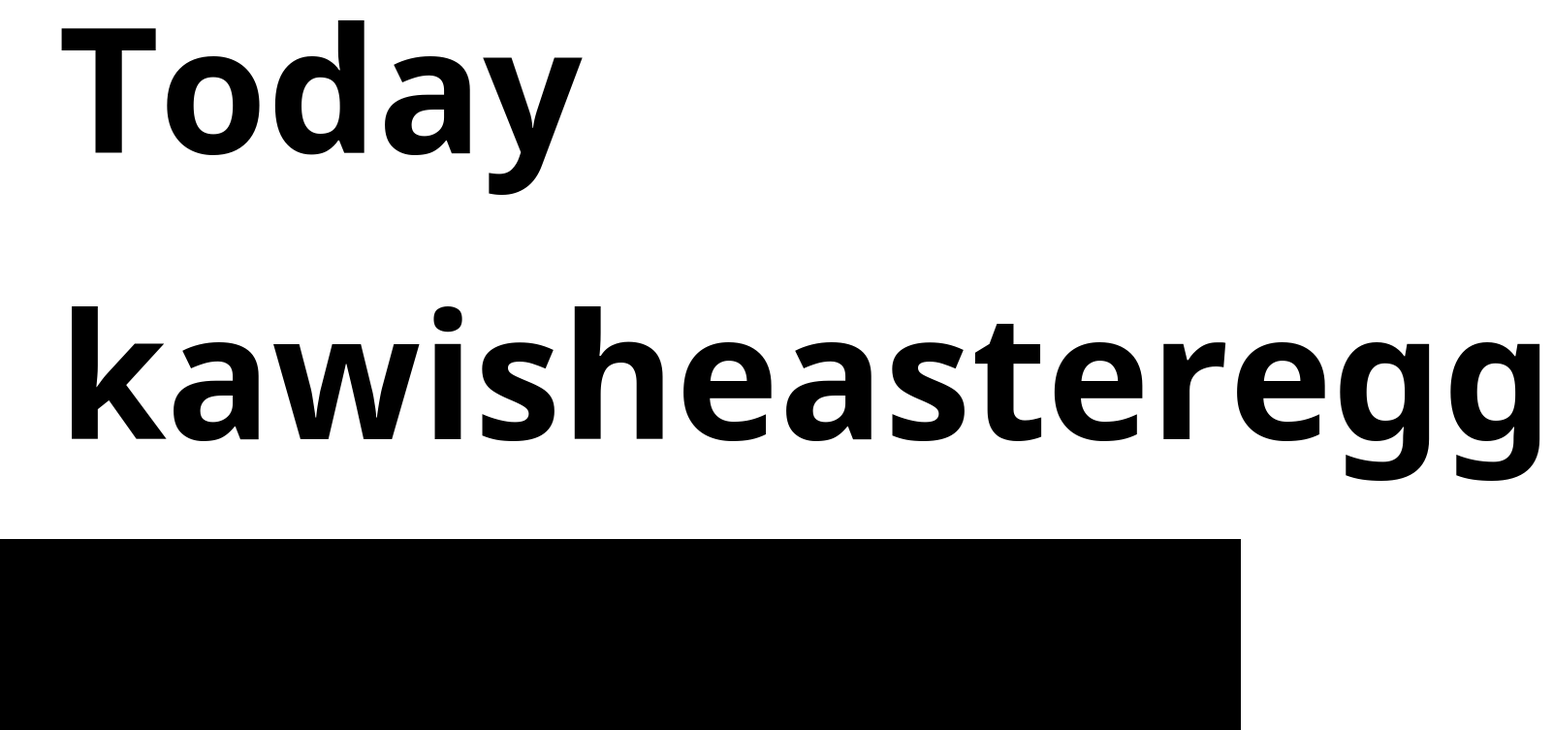
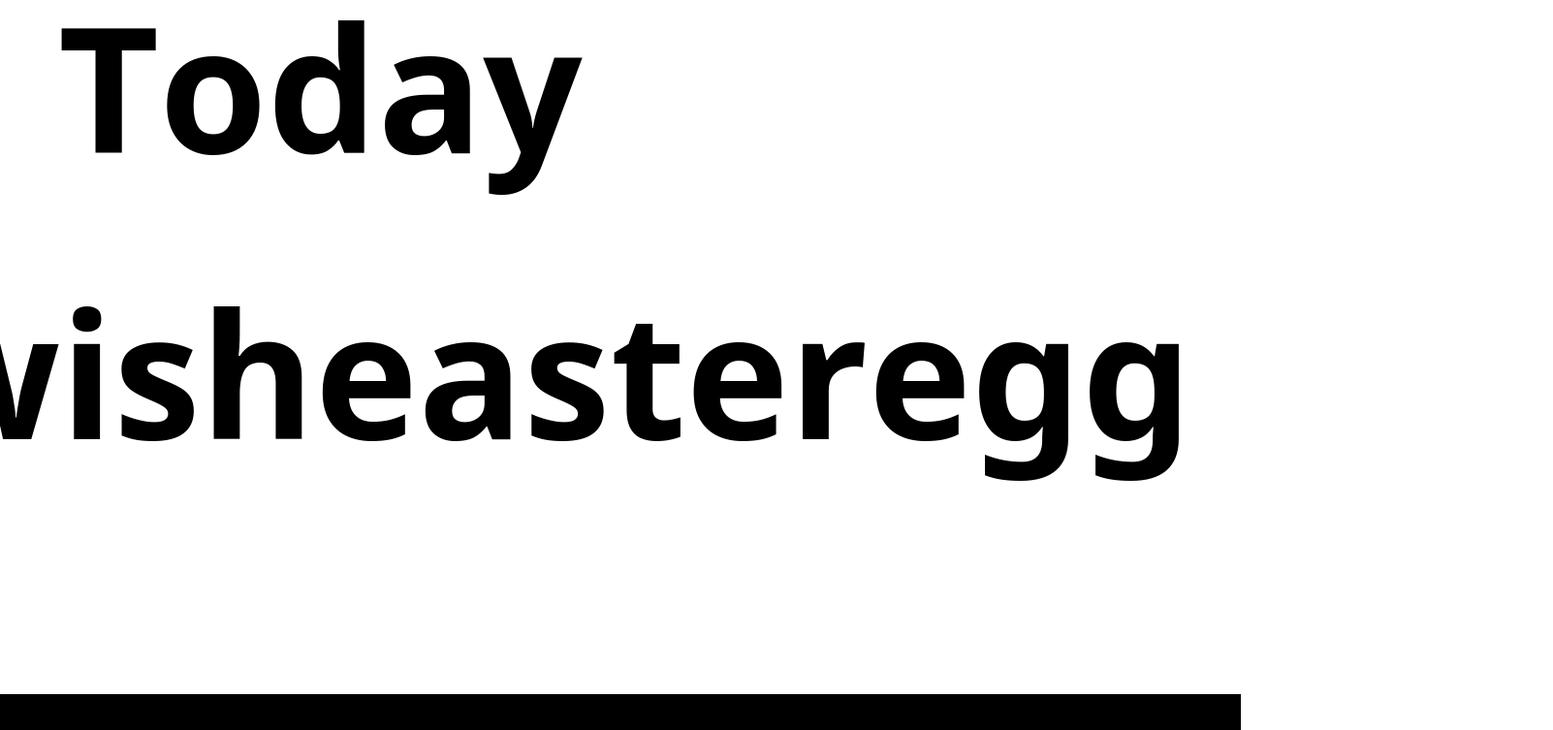
Before and after one commit to Kawish-Raj/arun-kumar-portfolio, a React (Vite) app: page / in a window 1280 px wide. Shown: the part 539-1292 px from the top of the page at 97% size, 1602 px wide, since content can reach past the window. Built offline with nearby package versions, Linux system fonts and the light colour scheme.

Commit message:
TAG LINE ALL COMPLETE

```diff
--- a/src/components/HeroArea.jsx
+++ b/src/components/HeroArea.jsx
@@ -16,7 +16,7 @@ export default function HeroArea() {
             const scrollY = window.scrollY;
             const viewportHeight = window.innerHeight;
 
-            if (scrollY < (0.5 * viewportHeight)) {
+            if (scrollY < (0.7 * viewportHeight)) {
                 refs.current.forEach((ref, idx) => {
                     const speed = speeds[idx % speeds.length];
                     const rotationSpeed = rotationSpeeds[idx % rotationSpeeds.length];
--- a/src/components/ScrollExtraLetters.jsx
+++ b/src/components/ScrollExtraLetters.jsx
@@ -12,7 +12,7 @@ export default function ScrollExtraLetters(){
                 const scrollY = window.scrollY;
                 const viewportHeight = window.innerHeight;
 
-                if (scrollY < (0.5 * viewportHeight)) {
+                if (scrollY < (0.7 * viewportHeight)) {
                     refs.current.forEach((ref, idx) => {
                         const speed = speeds[idx % speeds.length];
                         const rotationSpeed = rotationSpeeds[idx % rotationSpeeds.length];
@@ -28,7 +28,7 @@ export default function ScrollExtraLetters(){
         }, []);
 
     return(
-        <div className={styles.tagLineContainer}>
+        <div className={`${styles.tagLineContainer} ${styles.extraWordsContainer}`}>
             <div className={styles.wordContainer}>
                 {extraLetters.map((letter, idx) => {
                     return(
--- a/src/css-components/HeroArea.module.css
+++ b/src/css-components/HeroArea.module.css
@@ -24,5 +24,9 @@
 .wordContainer div {
     z-index: -3;
     transition: transform 0.3s ease-out;
+}
 
+.tagLineContainer.extraWordsContainer {
+    justify-content: flex-end;
+    margin-bottom: 20vh;
 }
```
